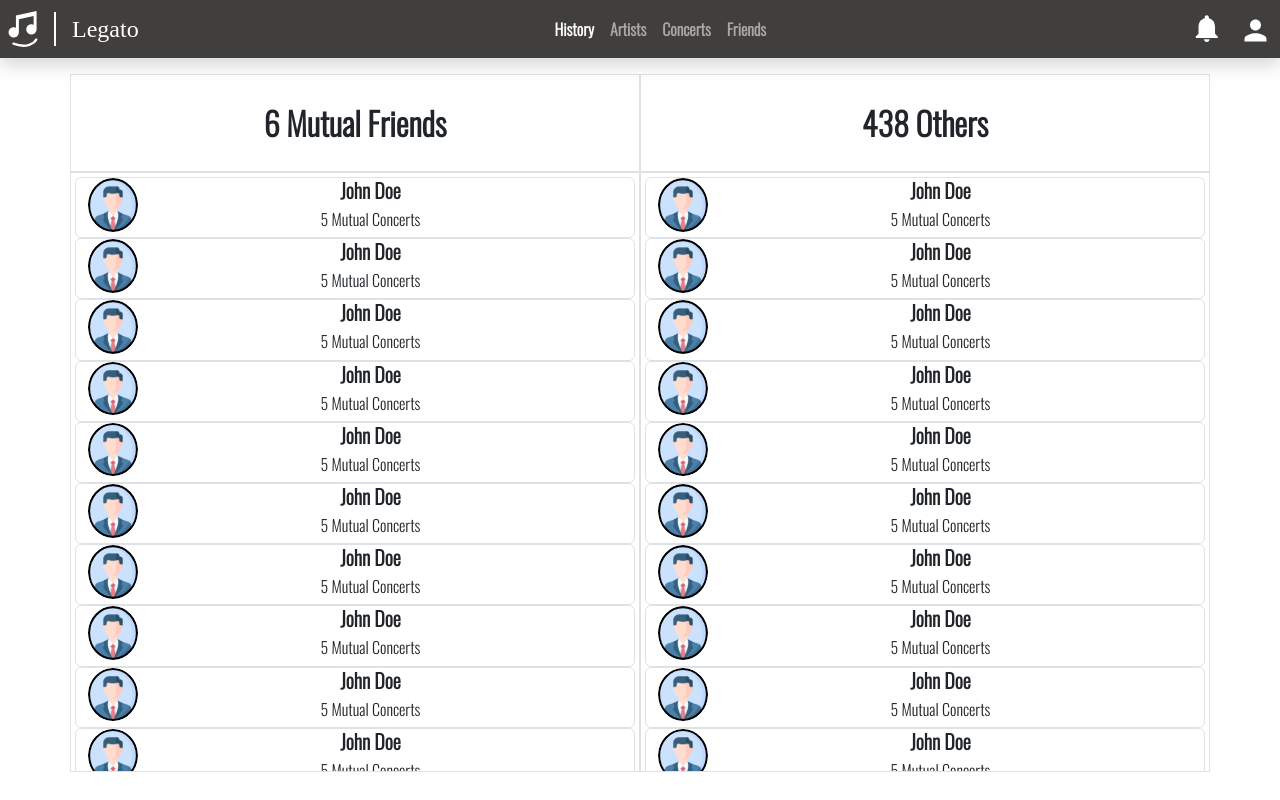
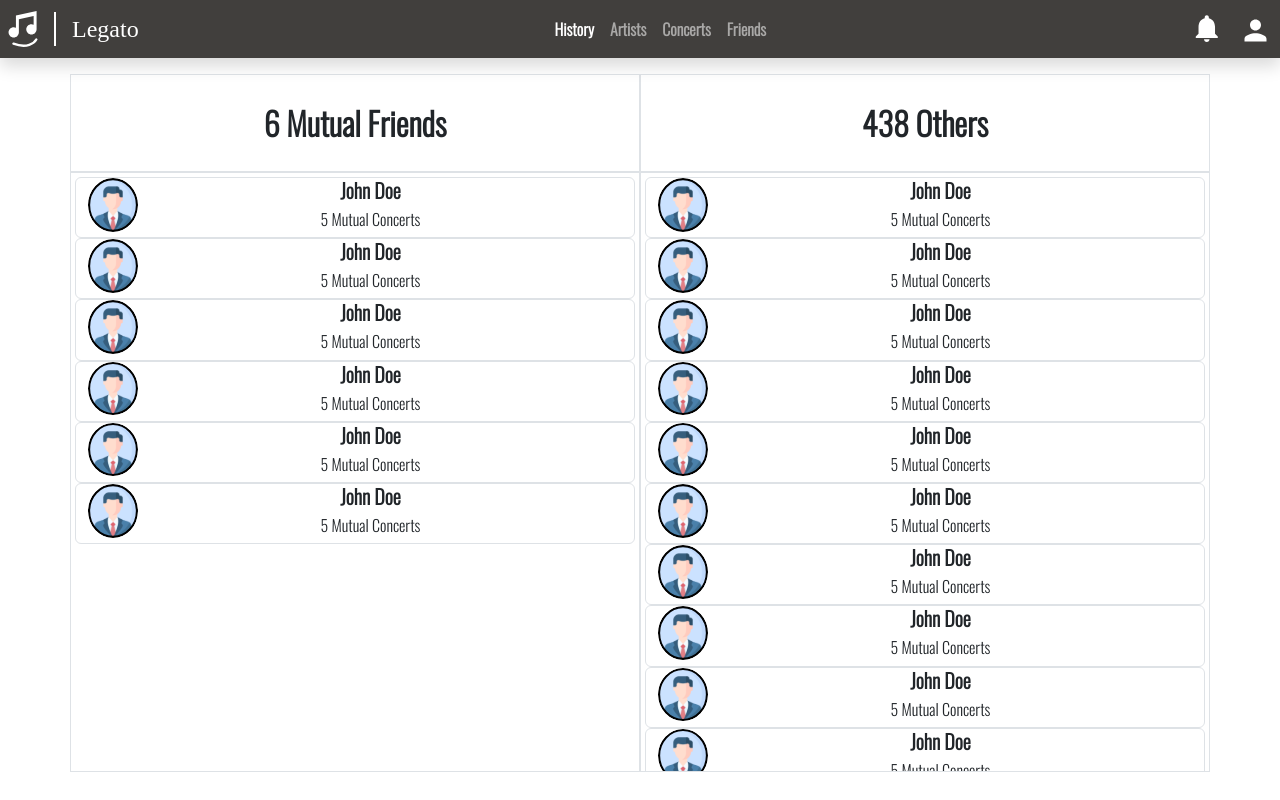
Before and after one commit to SDSC-Cali-Coders/Legato, a React (Create React App) app in the folder frontend/: page / in a window 1280 px wide. Built offline with nearby package versions, Linux system fonts and the light colour scheme; a web font is replaced by a local one.

Commit message:
Dynamically render data from props, not hard-code
Co-authored-by: calistajlee <calistajlee@users.noreply.github.com>

```diff
--- a/frontend/src/components/concerts/InterestedAttendees.jsx
+++ b/frontend/src/components/concerts/InterestedAttendees.jsx
@@ -1,222 +1,44 @@
 import React from "react";
 import UserCard from "../UserCard";
-import defProfileIcon from "../../assets/pfpIcon.svg";
 
 const InterestedAttendees = (props) => {
+  // const newArray = array.map(item => {return //what you want to return for each corresponding item in the array})
+  const mutualFriends = props.mutualFriends.map(item => {
+    return <UserCard img={item.img} name={item.name} mutualNumber={item.mutualNumber} type={item.type}/>
+  });
+
+  const otherUsers = props.otherUsers.map(item => {
+    return <UserCard img={item.img} name={item.name} mutualNumber={item.mutualNumber} type={item.type}/>
+  });
+
   return (
-    <>
-      <div className="container mt-3 min-vw-100 Oswald_regular">
-        <div className="container">
+    <div className="container mt-3 Oswald_regular">
       <div className="row">
         <div className="col border">
           <div className="row d-flex justify-content-center">
             <div className="col-10 fs-2 text-center p-4">
-                  {props.mutualFriends} Mutual Friends
+              {mutualFriends.length} Mutual Friends
             </div>
           </div>
         </div>
 
         <div className="col border">
           <div className="row d-flex justify-content-center">
-                <div className="col-10 fs-2 text-center p-4">{props.otherUsers} Others</div>
+            <div className="col-10 fs-2 text-center p-4">
+              {otherUsers.length} Others
+            </div>
           </div>
         </div>
         <div className="w-100"></div>
 
         <div className="vertical-scroll col border p-1">
-              <UserCard
-                img={defProfileIcon}
-                name="John Doe"
-                mutualNumber="5"
-                type="Concerts"
-              ></UserCard>
-              <UserCard
-                img={defProfileIcon}
-                name="John Doe"
-                mutualNumber="5"
-                type="Concerts"
-              ></UserCard>
-              <UserCard
-                img={defProfileIcon}
-                name="John Doe"
-                mutualNumber="5"
-                type="Concerts"
-              ></UserCard>
-              <UserCard
-                img={defProfileIcon}
-                name="John Doe"
-                mutualNumber="5"
-                type="Concerts"
-              ></UserCard>
-              <UserCard
-                img={defProfileIcon}
-                name="John Doe"
-                mutualNumber="5"
-                type="Concerts"
-              ></UserCard>
-              <UserCard
-                img={defProfileIcon}
-                name="John Doe"
-                mutualNumber="5"
-                type="Concerts"
-              ></UserCard>
-              <UserCard
-                img={defProfileIcon}
-                name="John Doe"
-                mutualNumber="5"
-                type="Concerts"
-              ></UserCard>
-              <UserCard
-                img={defProfileIcon}
-                name="John Doe"
-                mutualNumber="5"
-                type="Concerts"
-              ></UserCard>
-              <UserCard
-                img={defProfileIcon}
-                name="John Doe"
-                mutualNumber="5"
-                type="Concerts"
-              ></UserCard>
-              <UserCard
-                img={defProfileIcon}
-                name="John Doe"
-                mutualNumber="5"
-                type="Concerts"
-              ></UserCard>
-              <UserCard
-                img={defProfileIcon}
-                name="John Doe"
-                mutualNumber="5"
-                type="Concerts"
-              ></UserCard>
-              <UserCard
-                img={defProfileIcon}
-                name="John Doe"
-                mutualNumber="5"
-                type="Concerts"
-              ></UserCard>
-              <UserCard
-                img={defProfileIcon}
-                name="John Doe"
-                mutualNumber="5"
-                type="Concerts"
-              ></UserCard>
-              <UserCard
-                img={defProfileIcon}
-                name="John Doe"
-                mutualNumber="5"
-                type="Concerts"
-              ></UserCard>
-              <UserCard
-                img={defProfileIcon}
-                name="John Doe"
-                mutualNumber="5"
-                type="Concerts"
-              ></UserCard>
+          {mutualFriends}
         </div>
         <div className="vertical-scroll col border p-1">
-              <UserCard
-                img={defProfileIcon}
-                name="John Doe"
-                mutualNumber="5"
-                type="Concerts"
-              ></UserCard>
-              <UserCard
-                img={defProfileIcon}
-                name="John Doe"
-                mutualNumber="5"
-                type="Concerts"
-              ></UserCard>
-              <UserCard
-                img={defProfileIcon}
-                name="John Doe"
-                mutualNumber="5"
-                type="Concerts"
-              ></UserCard>
-              <UserCard
-                img={defProfileIcon}
-                name="John Doe"
-                mutualNumber="5"
-                type="Concerts"
-              ></UserCard>
-              <UserCard
-                img={defProfileIcon}
-                name="John Doe"
-                mutualNumber="5"
-                type="Concerts"
-              ></UserCard>
-              <UserCard
-                img={defProfileIcon}
-                name="John Doe"
-                mutualNumber="5"
-                type="Concerts"
-              ></UserCard>
-              <UserCard
-                img={defProfileIcon}
-                name="John Doe"
-                mutualNumber="5"
-                type="Concerts"
-              ></UserCard>
-              <UserCard
-                img={defProfileIcon}
-                name="John Doe"
-                mutualNumber="5"
-                type="Concerts"
-              ></UserCard>
-              <UserCard
-                img={defProfileIcon}
-                name="John Doe"
-                mutualNumber="5"
-                type="Concerts"
-              ></UserCard>
-              <UserCard
-                img={defProfileIcon}
-                name="John Doe"
-                mutualNumber="5"
-                type="Concerts"
-              ></UserCard>
-              <UserCard
-                img={defProfileIcon}
-                name="John Doe"
-                mutualNumber="5"
-                type="Concerts"
-              ></UserCard>
-              <UserCard
-                img={defProfileIcon}
-                name="John Doe"
-                mutualNumber="5"
-                type="Concerts"
-              ></UserCard>
-              <UserCard
-                img={defProfileIcon}
-                name="John Doe"
-                mutualNumber="5"
-                type="Concerts"
-              ></UserCard>
-              <UserCard
-                img={defProfileIcon}
-                name="John Doe"
-                mutualNumber="5"
-                type="Concerts"
-              ></UserCard>
-              <UserCard
-                img={defProfileIcon}
-                name="John Doe"
-                mutualNumber="5"
-                type="Concerts"
-              ></UserCard>
-              <UserCard
-                img={defProfileIcon}
-                name="John Doe"
-                mutualNumber="5"
-                type="Concerts"
-              ></UserCard>
+          {otherUsers}
         </div>
       </div>
     </div>
-      </div>
-    </>
   );
 }
 
--- a/frontend/src/index.js
+++ b/frontend/src/index.js
@@ -9,13 +9,29 @@ import EventInformation from "./components/concerts/EventInformation";
 import Navbar from "./components/Navbar";
 import Concerts from "./pages/Concerts";
 import InterestedAttendees from "./components/concerts/InterestedAttendees";
+import defProfileIcon from "./assets/pfpIcon.svg";
 
-const root = ReactDOM.createRoot(document.getElementById("root"));
+const root  = ReactDOM.createRoot(document.getElementById("root"));
+
+let mutuals = Array(6).fill({
+  img: defProfileIcon,
+  name: "John Doe",
+  mutualNumber: 5,
+  type: "Concerts",
+});
+
+let others = Array(438).fill({
+  img: defProfileIcon,
+  name: "John Doe",
+  mutualNumber: 5,
+  type: "Concerts",
+});
+
 root.render(
   <React.StrictMode>
     {/* <App/> */}
     <Navbar />
-    <InterestedAttendees mutualFriends="6" otherUsers="438" />
+    <InterestedAttendees mutualFriends={mutuals} otherUsers={others}/>
     {/* <EventInformation/> */}
   </React.StrictMode>
 );
```
Lines whose indentation alone changed are shown as unchanged.
